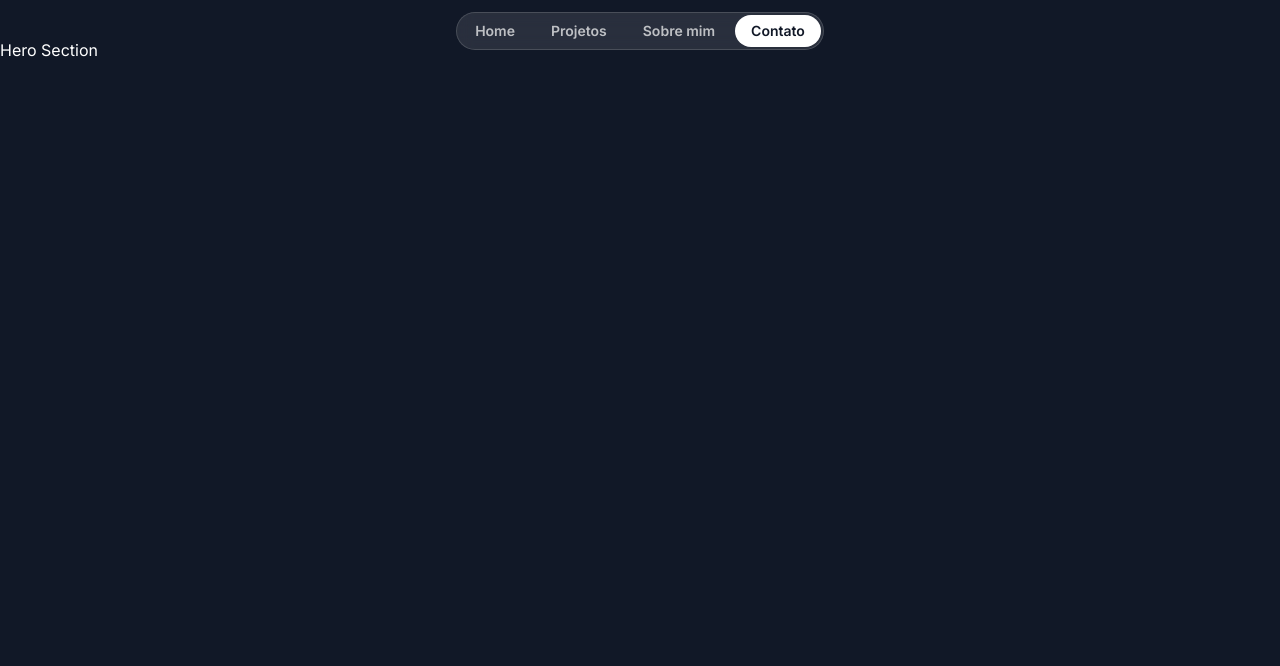
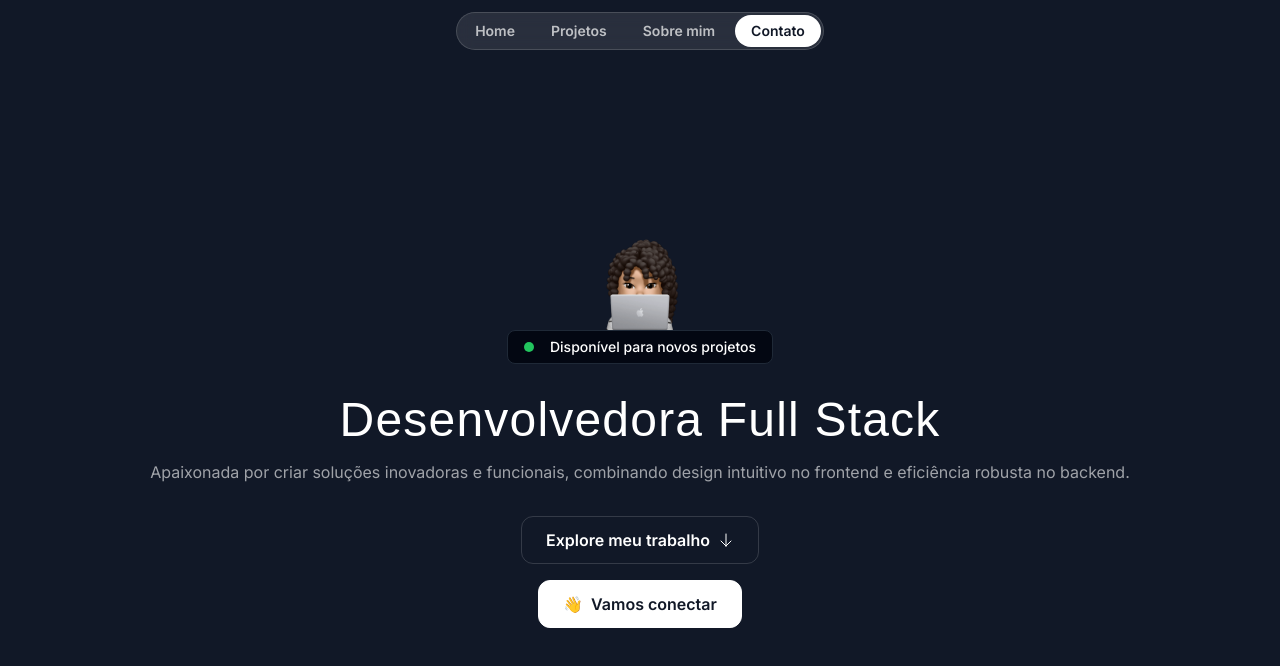
Before and after one commit to damaresgaia/meu-portfolio, a Next.js app: page / in a window 1280 px wide. Shown: the top 666 px of the page. Built offline with nearby package versions, Linux system fonts and the light colour scheme; a web font is replaced by a local one.

Commit message:
feat: adiciona seção Hero com imagem, descrição e botões de ação

```diff
--- a/src/sections/Hero.tsx
+++ b/src/sections/Hero.tsx
@@ -1,3 +1,41 @@
+import memojiImage from '@/assets/images/memoji-computer.png';
+import Image from "next/image";
+import ArrowDow from '@/assets/icons/arrow-down.svg';
+
 export const HeroSection = () => {
-  return <div>Hero Section</div>;
+  return (
+    <div className="py-32 md:py-48">
+      <div className="container">
+        <div className='flex flex-col items-center'>
+          <Image
+            src={memojiImage}
+            className="size-[100px]"
+            alt="Pessoa olhando por trás do laptop"
+          />
+          <div className="bg-gray-950 border border-gray-800 px-4 py-1.5 inline-flex items-center gap-4 rounded-lg">
+            <div className="bg-green-500 size-2.5 rounded-full"></div>
+            <div className="text-sm font-medium">
+              Disponível para novos projetos
+            </div>
+          </div>
+        </div>
+        <h1 className="font-serif text-3xl md:text-5xl text-center mt-8 tracking-wide">
+          Desenvolvedora Full Stack
+        </h1>
+        <p className="mt-4 text-center text-white/60">
+          Apaixonada por criar soluções inovadoras e funcionais, combinando design intuitivo no frontend e eficiência robusta no backend.
+        </p>
+        <div className="flex flex-col items-center mt-8 gap-4">
+          <button className="inline-flex items-center gap-2 border border-white/15 px-6 h-12 rounded-xl">
+            <span className="font-semibold">Explore meu trabalho</span>
+            <ArrowDow className="size-4" />
+          </button>
+          <button className="inline-flex items-center gap-2 border border-white bg-white text-gray-900 h-12 px-6 rounded-xl">
+            <span>👋</span>
+            <span className="font-semibold">Vamos conectar</span>
+          </button>
+        </div>
+      </div>
+    </div>
+  );
 };
```
Also changed, not shown: src/assets/images/memoji-computer.png, src/assets/images/memoji-computer1.png (added).
